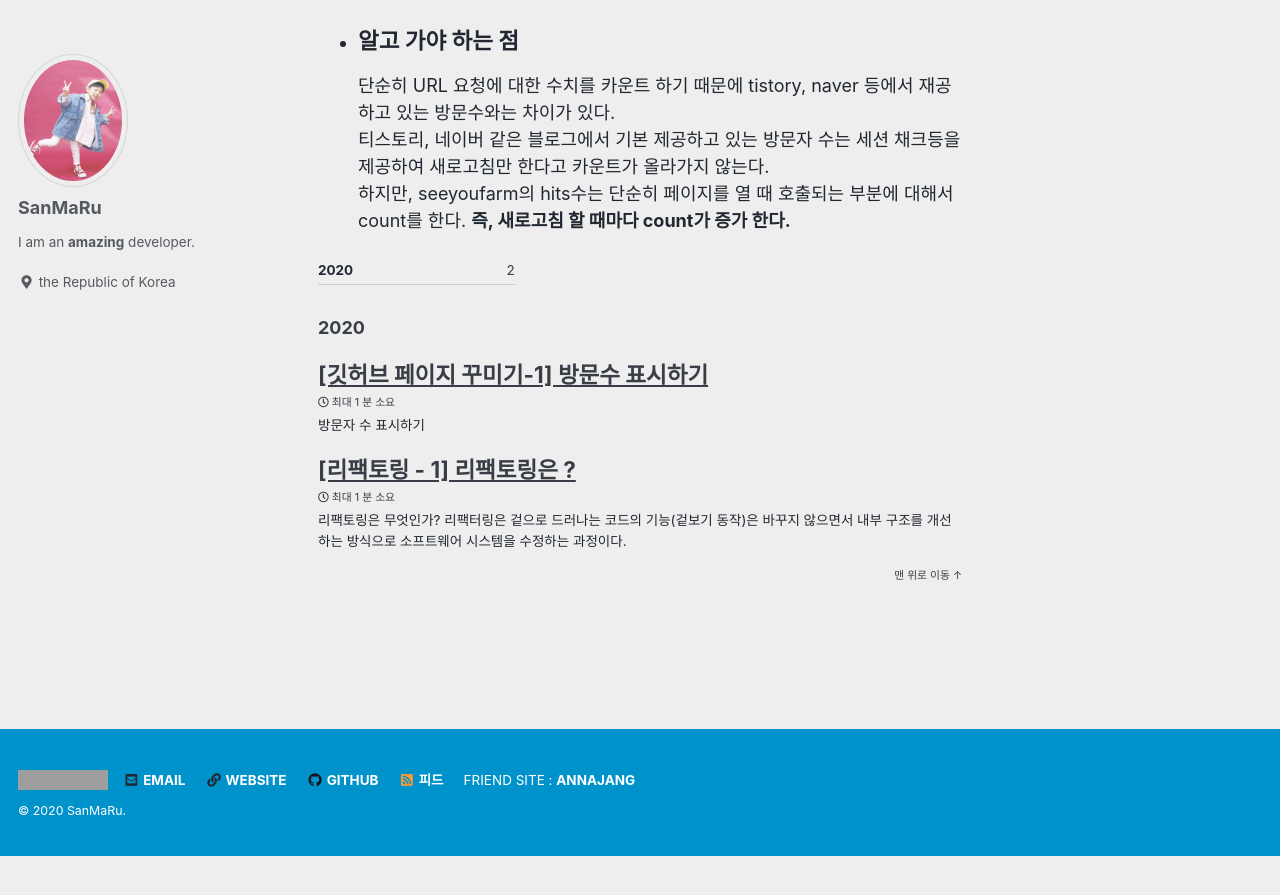
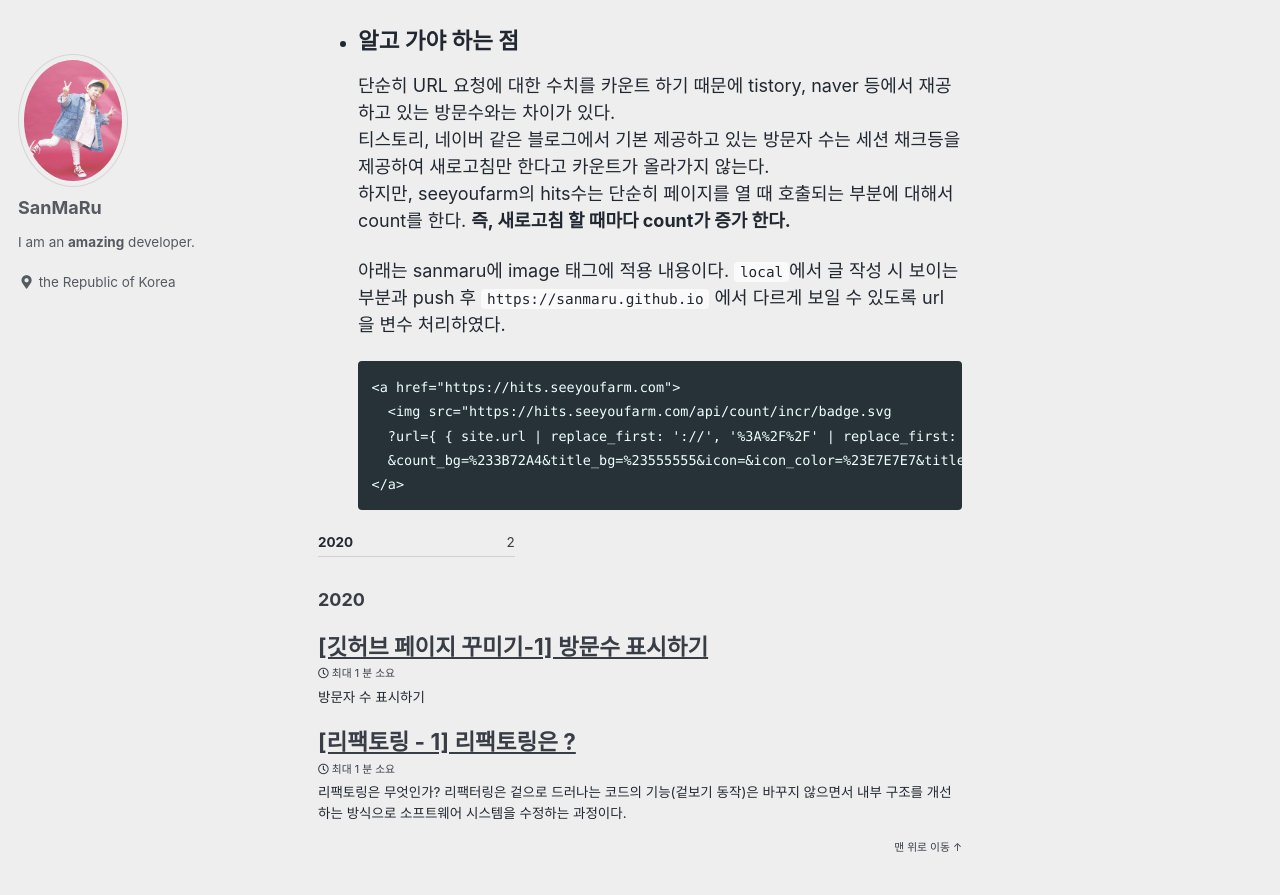
Before and after one commit to sanmaru/sanmaru.github.io, a Jekyll site: the page built from _posts/github/2020-12-12-방문수-표시하기.md, in a window 1280 px wide and 900 px high, scrolled down 618 px. Shown: the top 895 px of the window. Built offline with Jekyll 4.4.1, drawn with Linux system fonts in a browser that asks for light colours; cached includes are drawn as plain includes; before the commit the page ends 1474 px from its top, so only the background shows below that; grey boxes are pictures that could not be loaded.

Commit message:
방문수 표기 스크립트 수정

````diff
--- a/_includes/footer.html
+++ b/_includes/footer.html
@@ -5,7 +5,7 @@
     <li><strong>{{ site.data.ui-text[site.locale].follow_label }}</strong></li>
     {% endif %}
     -->
-    <a href="https://hits.seeyoufarm.com"><img src="https://hits.seeyoufarm.com/api/count/incr/badge.svg?url=https%3A%2F%2Fsanmaru.github.io&count_bg=%233B72A4&title_bg=%23555555&icon=&icon_color=%23E7E7E7&title=visits&edge_flat=true"/></a>
+    <a href="https://hits.seeyoufarm.com"><img src="https://hits.seeyoufarm.com/api/count/incr/badge.svg?url={{ site.url | replace_first: '://', '%3A%2F%2F' | replace_first: ':', '%3A' }}&count_bg=%233B72A4&title_bg=%23555555&icon=&icon_color=%23E7E7E7&title=visits&edge_flat=true"/></a>
     <!--a href="https://hits.seeyoufarm.com"><img src="https://hits.seeyoufarm.com/api/count/incr/badge.svg?url=https%3A%2F%2Fsanmaru.github.io&count_bg=%2379C83D&title_bg=%23555555&icon=&icon_color=%23E7E7E7&title=today%2Ftotal&edge_flat=false"/></a-->
     {% if site.footer.links %}
     {% for link in site.footer.links %}
@@ -31,3 +31,6 @@
     rel="nofollow">Jekyll</a> &amp; <a href="https://mademistakes.com/work/minimal-mistakes-jekyll-theme/"
     rel="nofollow">Minimal Mistakes</a>.</div-->
 <div class="page__footer-copyright">&copy; {{ site.time | date: '%Y' }} {{ site.name | default: site.title }}. </div>
+
+
+<!-- https://hits.seeyoufarm.com/api/count/incr/badge.svg?url=http%3A%2F%2localhost:4000&count_bg=%233B72A4&title_bg=%23555555&icon=&icon_color=%23E7E7E7&title=visits&edge_flat=true -->
--- a/_posts/github/2020-12-12-방문수-표시하기.md
+++ b/_posts/github/2020-12-12-방문수-표시하기.md
@@ -31,3 +31,13 @@ tag: ["깃허브", "페이지", "github", "page", "hits", "count"]
   티스토리, 네이버 같은 블로그에서 기본 제공하고 있는 방문자 수는 세션 채크등을 제공하여 새로고침만 한다고 카운트가 올라가지 않는다.
   하지만, seeyoufarm의 hits수는 단순히 페이지를 열 때 호출되는 부분에 대해서 count를 한다.
   **즉, 새로고침 할 때마다 count가 증가 한다.**
+
+  아래는 sanmaru에 image 태그에 적용 내용이다. `local`에서 글 작성 시 보이는 부분과 push 후 `https://sanmaru.github.io` 에서 다르게 보일 수 있도록 url 을 변수 처리하였다.
+
+  ```liquid
+  <a href="https://hits.seeyoufarm.com">
+    <img src="https://hits.seeyoufarm.com/api/count/incr/badge.svg
+    ?url={ { site.url | replace_first: '://', '%3A%2F%2F' | replace_first: ':', '%3A' } }
+    &count_bg=%233B72A4&title_bg=%23555555&icon=&icon_color=%23E7E7E7&title=visits&edge_flat=true"/>
+  </a>
+  ```
````
